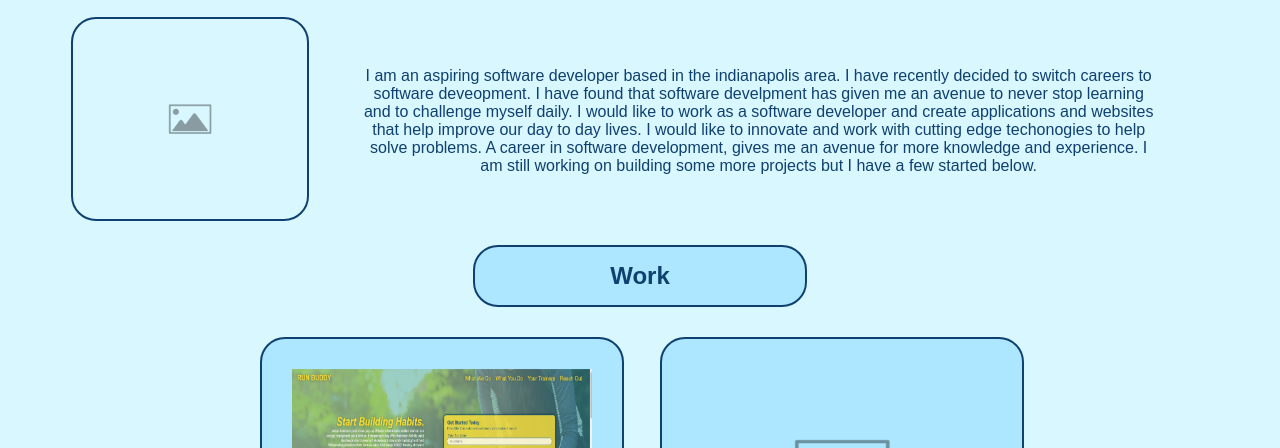
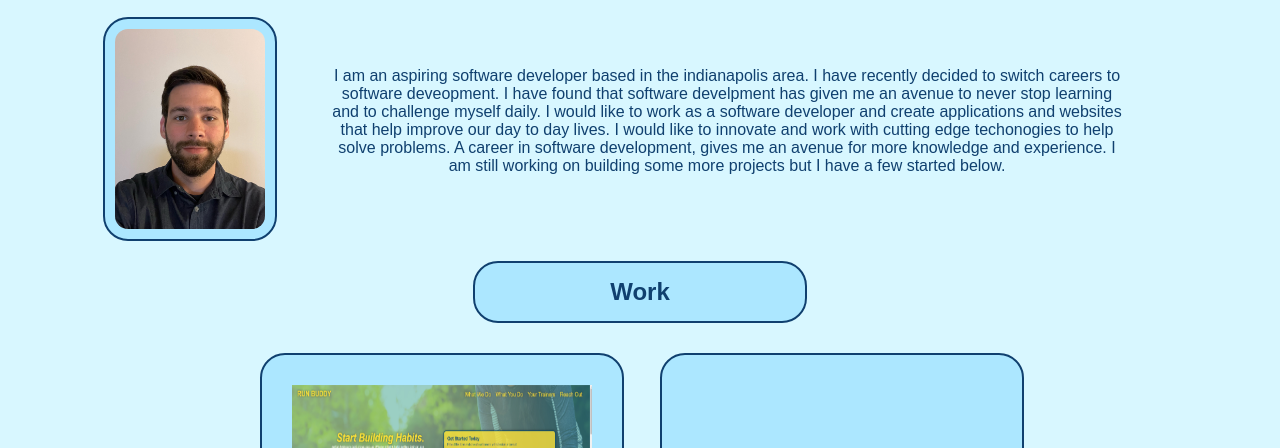
Before and after one commit to asbaxter/my-portfolio, a plain HTML site: page index.html in a window 1280 px wide. Shown: the part 652-1100 px from the top of the page. Drawn offline with Linux system fonts and the light colour scheme.

Commit message:
added headshot to webpage

```diff
--- a/assets/style/style.css
+++ b/assets/style/style.css
@@ -89,10 +89,11 @@ nav ul li a{
 
 }
 .about-content img {
-    height: 100px;
+    height: 200px;
     border: 2px var(--text-color) solid;
     border-radius: 25px;
-    padding: 50px;
+    padding: 10px;
+    background-color: var(--secondary-color);
 }
 .about-content p {
     text-align: center;
--- a/index.html
+++ b/index.html
@@ -41,7 +41,7 @@
             <h2>About Me</h2>
         </div>
         <div class="about-content">
-            <img src="./assets/images/placeholder-image.png" alt="place holder">
+            <img src="./assets/images/headshot.jpeg" alt="place holder">
             <p>I am an aspiring software developer based in the indianapolis area. I have recently decided to switch careers to software deveopment. I have found that software develpment has given me an avenue to never stop learning and to challenge myself daily. I would like to work as a software developer and create applications and websites that help improve our day to day lives. I would like to innovate and work with cutting edge techonogies to help solve problems. A career in software development, gives me an avenue for more knowledge and experience. I am still working on building some more projects but I have a few started below.</p>
         </div>
     </section>
```
Also changed, not shown: assets/images/headshot.jpeg (added).
